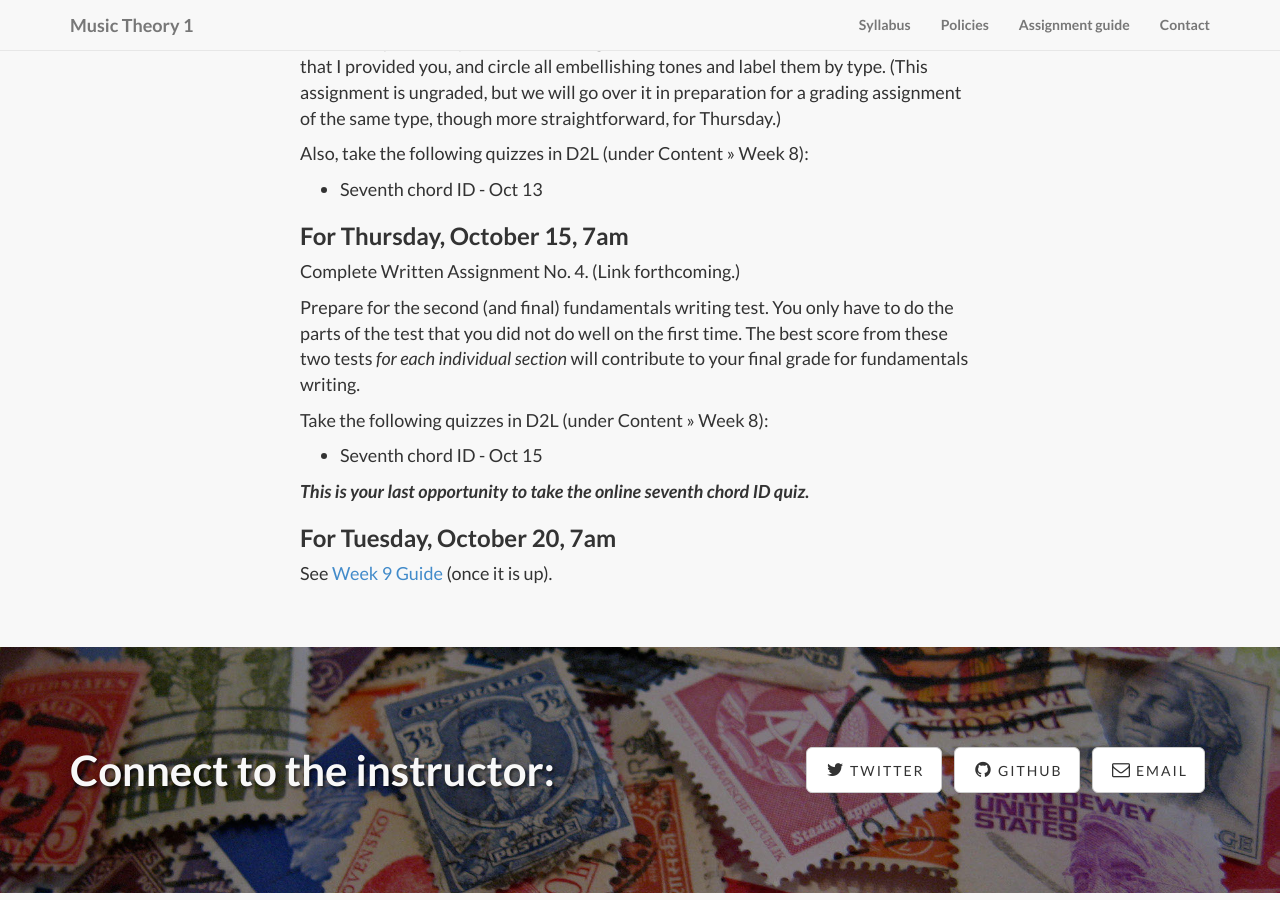
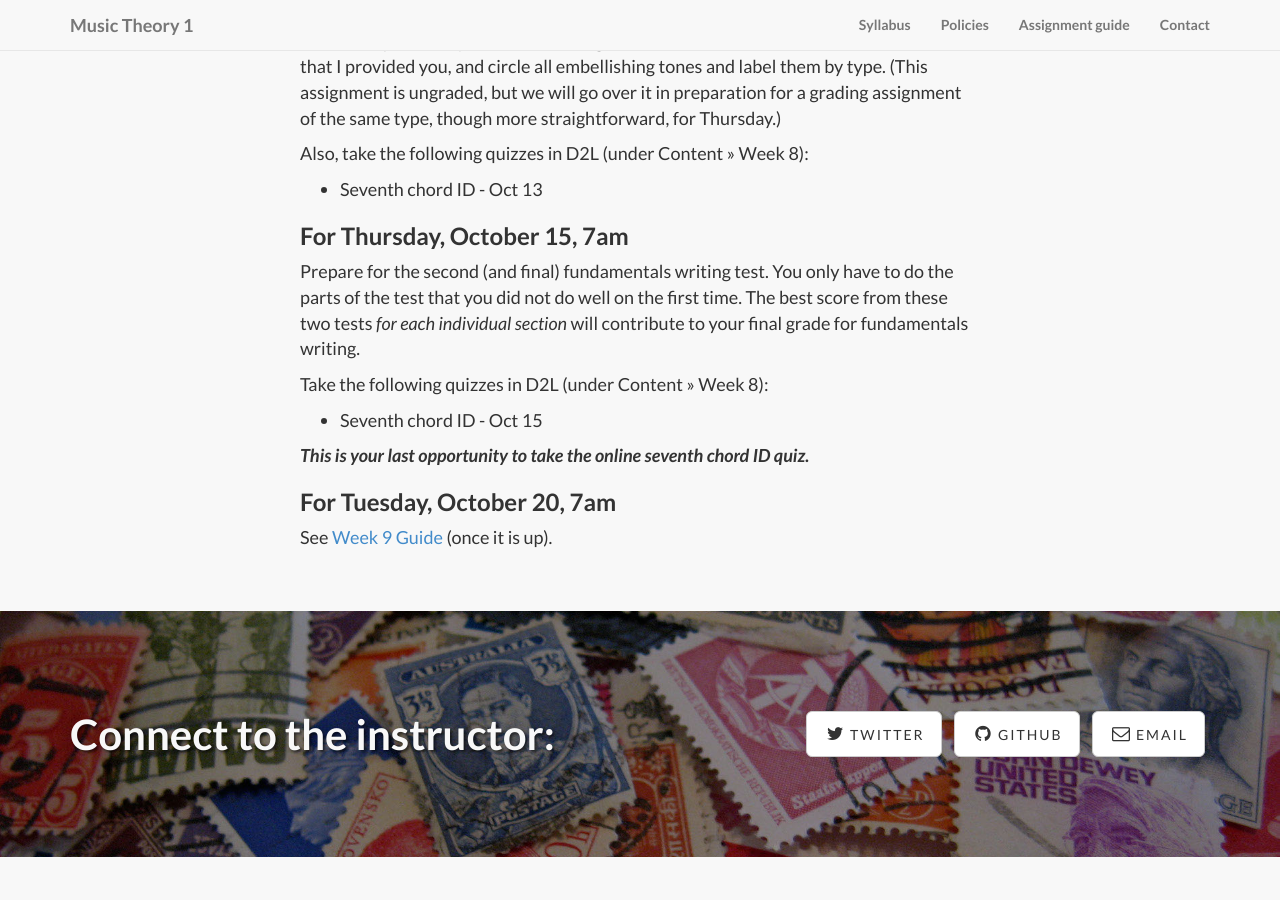
Before and after one commit to kshaffer/theory1, a Jekyll site: the page built from week8.md, in a window 1280 px wide and 900 px high, scrolled down 1596 px. Built offline with Jekyll 4.4.1, drawn with Linux system fonts in a browser that asks for light colours; nearby versions of some CDN libraries; library files that are not in the unit come from our copies.

Commit message:
asst 4 postponed

```diff
--- a/week8.md
+++ b/week8.md
@@ -40,8 +40,6 @@ Also, take the following quizzes in D2L (under Content >> Week 8):
 
 ### For Thursday, October 15, 7am
 
-Complete Written Assignment No. 4. (Link forthcoming.)
-
 Prepare for the second (and final) fundamentals writing test. You only have to do the parts of the test that you did not do well on the first time. The best score from these two tests *for each individual section* will contribute to your final grade for fundamentals writing.
 
 Take the following quizzes in D2L (under Content >> Week 8):
```
